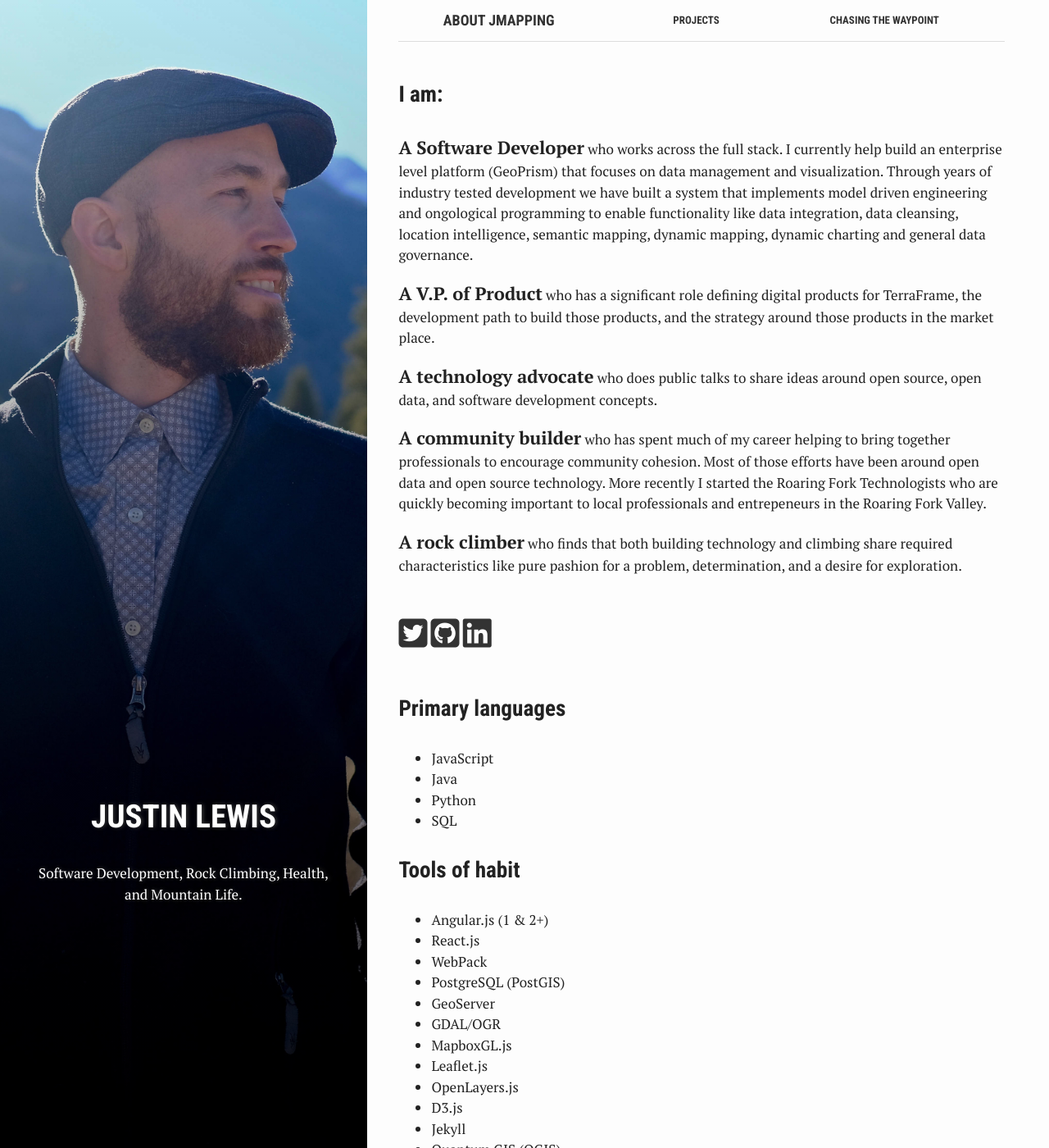
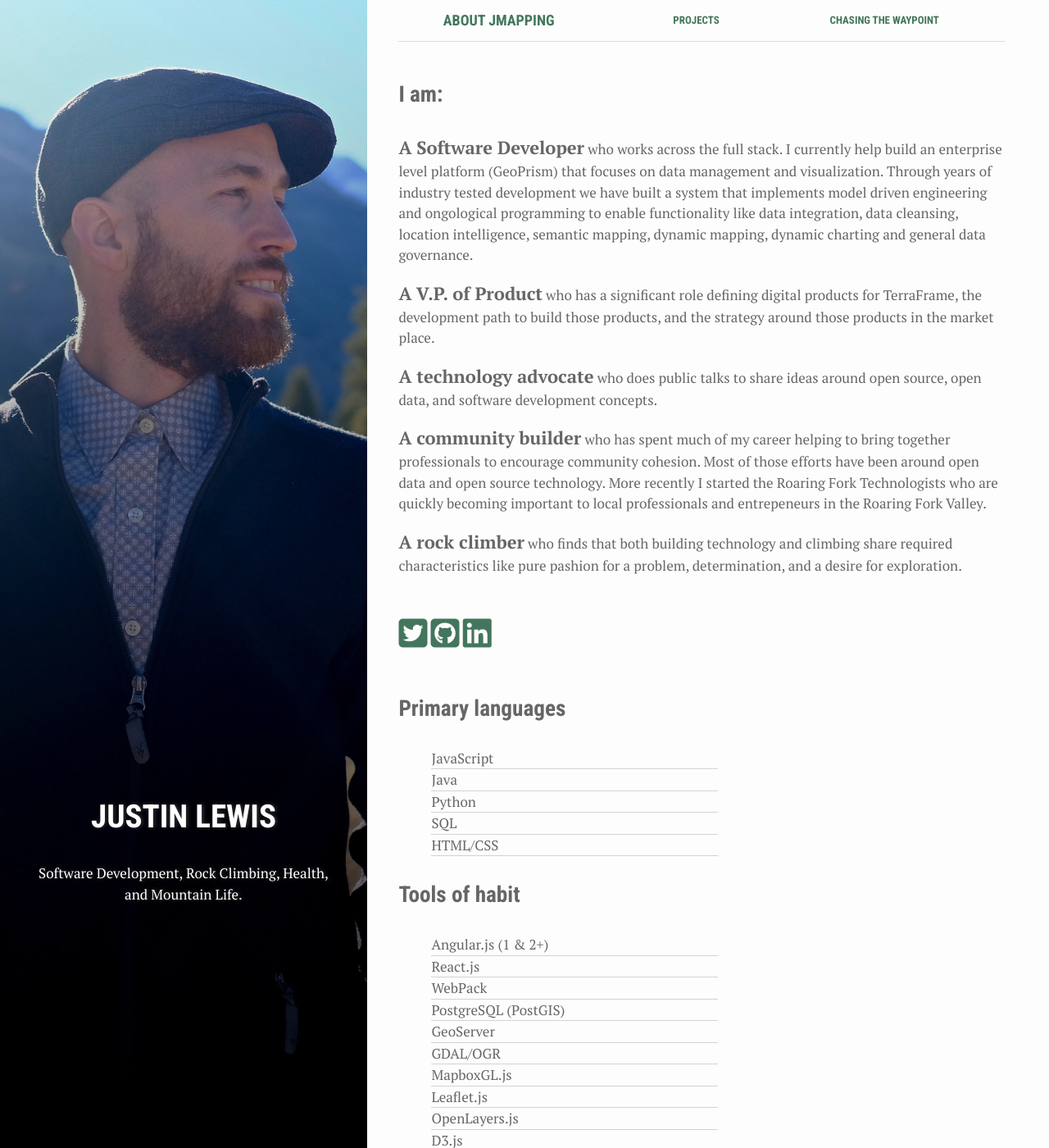
Before and after one commit to justinlewis/jmapping, a Jekyll site: the page built from index.html, in a window 1280 px wide and 1400 px high. Shown: the whole window at 82% size. Built offline with Jekyll 4.4.1, drawn with Linux system fonts in a browser that asks for light colours; nearby versions of some CDN libraries; some of the changed text lies outside the part shown.

Commit message:
style changes

```diff
--- a/assets/_sass/_base.scss
+++ b/assets/_sass/_base.scss
@@ -263,13 +263,26 @@ i.social-link-icon {
 }
 
 i.social-link-icon:hover {
-  color: #766257;
+  color: $theme-link-hover-color;
 }
 
 .content-wrapper strong.feature-highlight {
   font-size: 22px;
 }
 
+.content-wrapper {
+  color: $theme-text-color;
+}
+
 .section-heading-row {
   text-align:center;
 }
+
+ul.skills-list {
+  list-style-type: none;
+}
+
+.skills-list li {
+  border-bottom: solid 1px lightgrey;
+  width: 50%;
+}
--- a/assets/_sass/_layout.scss
+++ b/assets/_sass/_layout.scss
@@ -2,10 +2,15 @@
 * Links
 * ========================================================================== */
 a {
-  color: #333;
+  color: $theme-link-color;
+  text-decoration: none;
   &:hover,
   &:focus,
   &:active { text-decoration: none; }
+}
+
+a:hover {
+  color: $theme-link-hover-color;
 }
 
 
@@ -109,12 +114,12 @@ a {
     order: 1;
     line-height: 50px;
     margin: auto;
-    color: #333;
+    color: $theme-link-color;
     text-decoration: none;
     &:hover,
     &:focus,
     &:active {
-      color: #766257;
+      color: $theme-link-hover-color;
     }
   }
 }
@@ -150,7 +155,7 @@ a {
   background-size: cover;
   background-attachment: fixed;
   background-color: #000;
-  display: none;
+  // display: none;
 }
 
 .cover {
--- a/assets/_sass/_variables.scss
+++ b/assets/_sass/_variables.scss
@@ -11,3 +11,7 @@ $post-margin-left: 38%;
 $img: "../img";
 $js: "../js";
 $font: "../font";
+
+$theme-text-color: #666666;
+$theme-link-color: #43765C;
+$theme-link-hover-color: #44ae78;
--- a/index.html
+++ b/index.html
@@ -21,15 +21,16 @@ summary: "Software Development, Rock Climbing, Health, and Mountain Life."
 
 
 <h3>Primary languages</h3>
-<ul>
+<ul class="skills-list">
   <li>JavaScript</li>
   <li>Java</li>
   <li>Python</li>
   <li>SQL</li>
+  <li>HTML/CSS</li>
 </ul>
 
 <h3>Tools of habit</h3>
-<ul>
+<ul class="skills-list">
   <li>Angular.js (1 & 2+)</li>
   <li>React.js</li>
   <li>WebPack</li>
@@ -48,7 +49,7 @@ summary: "Software Development, Rock Climbing, Health, and Mountain Life."
 </ul>
 
 <h3>Habits lost but not forgotten</h3>
-<ul>
+<ul class="skills-list">
   <li>SQL Server</li>
   <li>SQL Server Spatial</li>
   <li>C#</li>
```
Also changed, not shown: other parts of index.html (+3 -0 lines).
